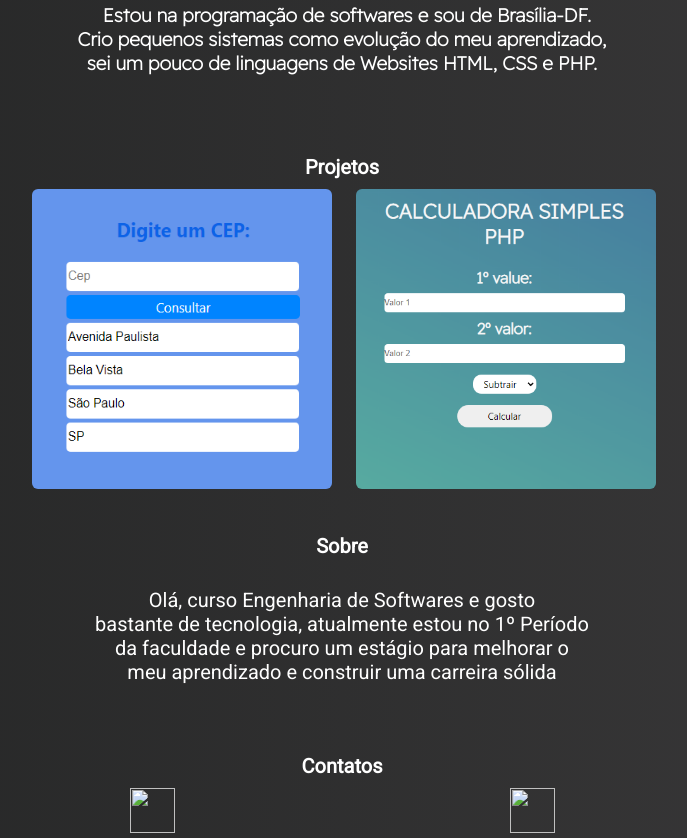
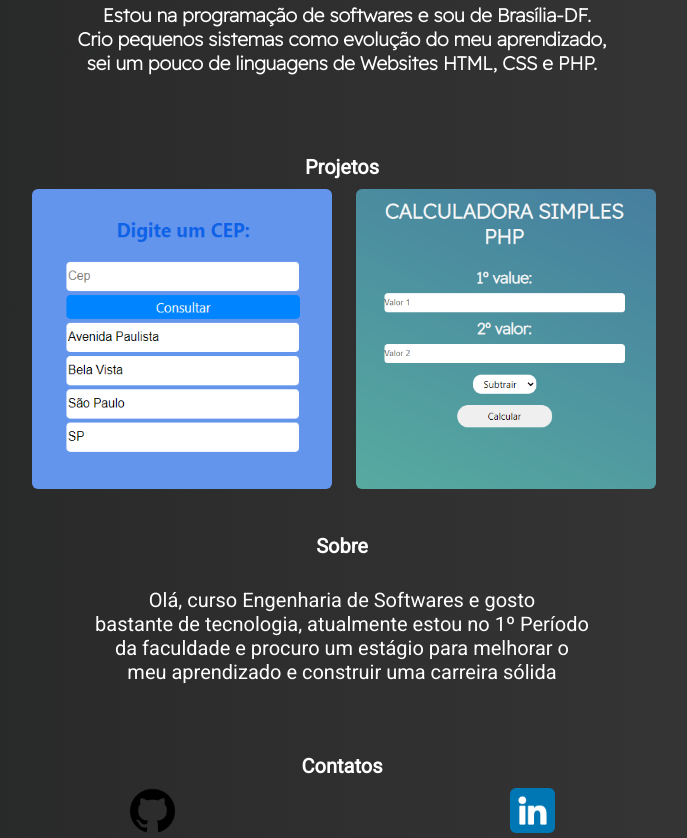
Before and after one commit to Samm-Rod/SamuelAssis, a plain HTML site: page index.html in a window 1280 px wide. Shown: the part 454-1292 px from the top of the page, without its empty margins (298-985 px from the left). Drawn offline with Linux system fonts and the light colour scheme.

Commit message:
Alteração
2º Alteração

```diff
--- a/index.html
+++ b/index.html
@@ -78,9 +78,8 @@
 
     <h2><a class="Cont" name="Contats">Contatos</a></h2>
     <footer>
-        <a href="https://github.com/Samm-Rod"><img class="github" src="Ibagem/github.png"></a>
-        <a href="https://www.linkedin.com/in/samuel-de-assis-366841202/"><img class="linkedin"
-                src="Ibagem/linkedin.png"></a>
+        <a href="https://github.com/Samm-Rod"><img class="github" src="github.png"></a>
+        <a href="https://www.linkedin.com/in/samuel-de-assis-366841202/"><img class="linkedin" src="linkedin.png"></a>
 
     </footer>
 </body>
```
